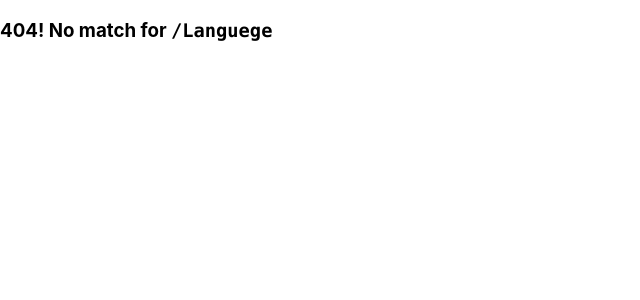
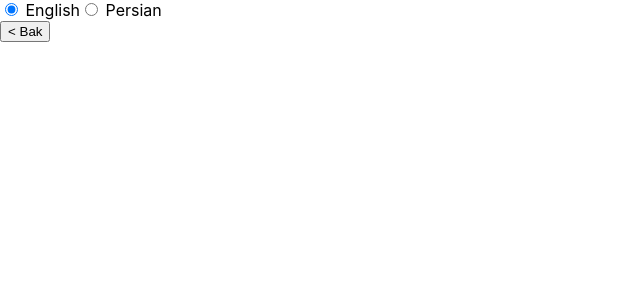
Before and after one commit to vidaHd/React-PlayGround, a React (Create React App) app: page /Languege in a window 1280 px wide. Before the commit this address had no page. Shown: the top 300 px of the page, without its empty margins (0-640 px from the left). Built offline with nearby package versions, Linux system fonts and the light colour scheme.

Commit message:
Languege

```diff
--- a/src/App.js
+++ b/src/App.js
@@ -4,6 +4,8 @@ import Dashboard from "./components/Dashboard";
 import Login from "./components/Login";
 import NotFound from "./components/NotFound";
 import Order from "./components/Order";
+import Languege from "./components/Languege";
+
 import "./App.css";
 
 function App() {
@@ -14,6 +16,7 @@ function App() {
         <Route path="/dashboard" component={Dashboard} />
         <Route path="/product" component={Product} />
         <Route path="/order" component={Order} />
+        <Route path="/Languege" component={Languege} />
 
         <Route path="*" component={NotFound} />
       </Switch>
--- a/src/components/Languege.jsx
+++ b/src/components/Languege.jsx
@@ -1,23 +1,17 @@
 import React from "react";
 
 import { useTranslation } from "react-i18next";
+import Login from "./Login";
 
-const LanguageSelector = () => {
-  const { t, i18n } = useTranslation();
-
-  const changeLanguage = (event) => {
-    i18n.changeLanguage(event.target.value);
-  };
-
+const Languege = (props) => {
   return (
-    <div onChange={changeLanguage}>
+    <div>
       <input type="radio" value="en" name="language" defaultChecked /> English
-      <input type="radio" value="zh-hk" name="language" /> Chinese
-      <input type="radio" value="de" name="language" />
-      German
-      <input type="radio" value="ar" name="language" /> Arabic
+      <input type="radio" value="zh-hk" name="language" /> Persian
+      <div className="navigationButtonsLeft"></div>
+      <button bsStyle="success">&lt; Bak</button>
     </div>
   );
 };
 
-export default LanguageSelector;
+export default Languege;
```
